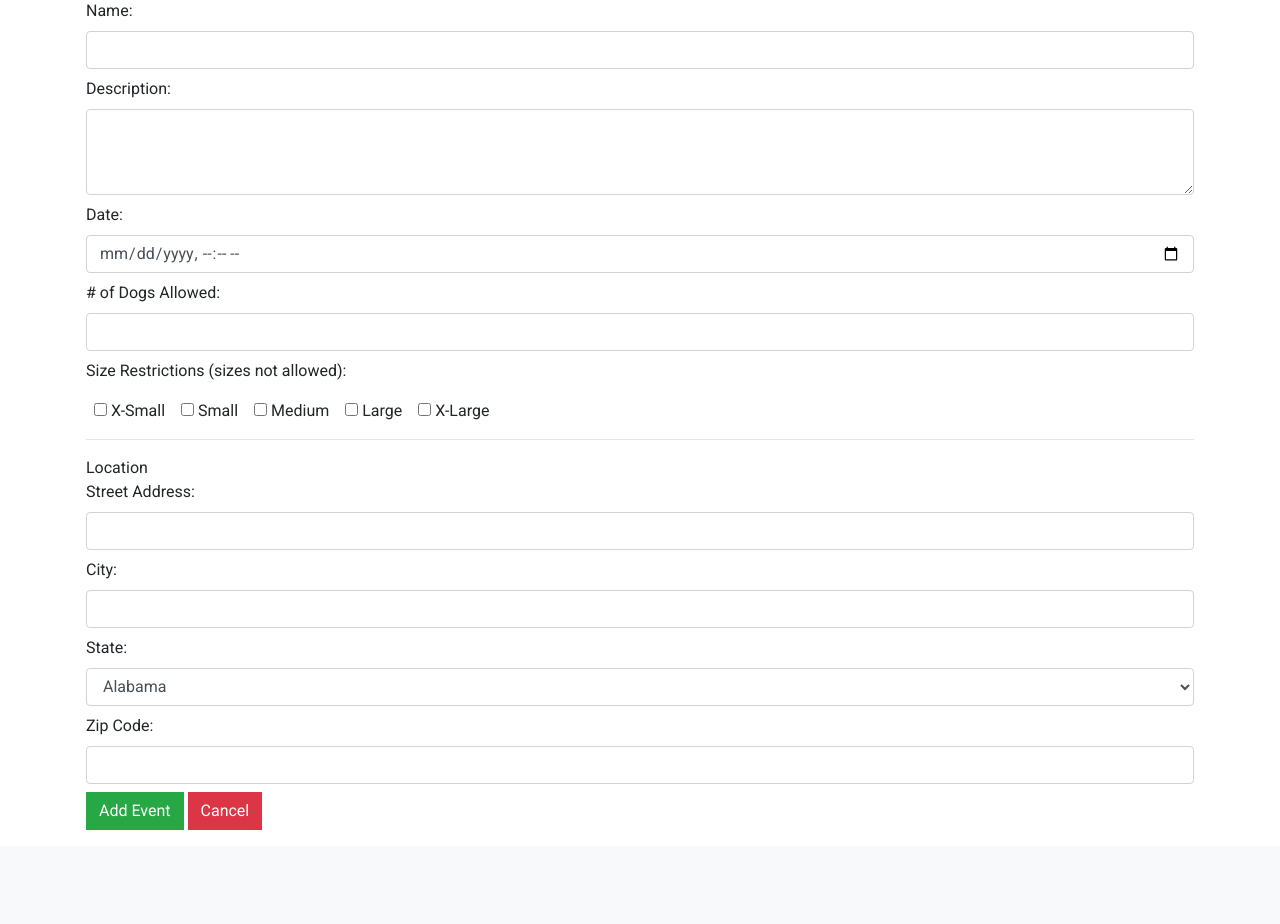
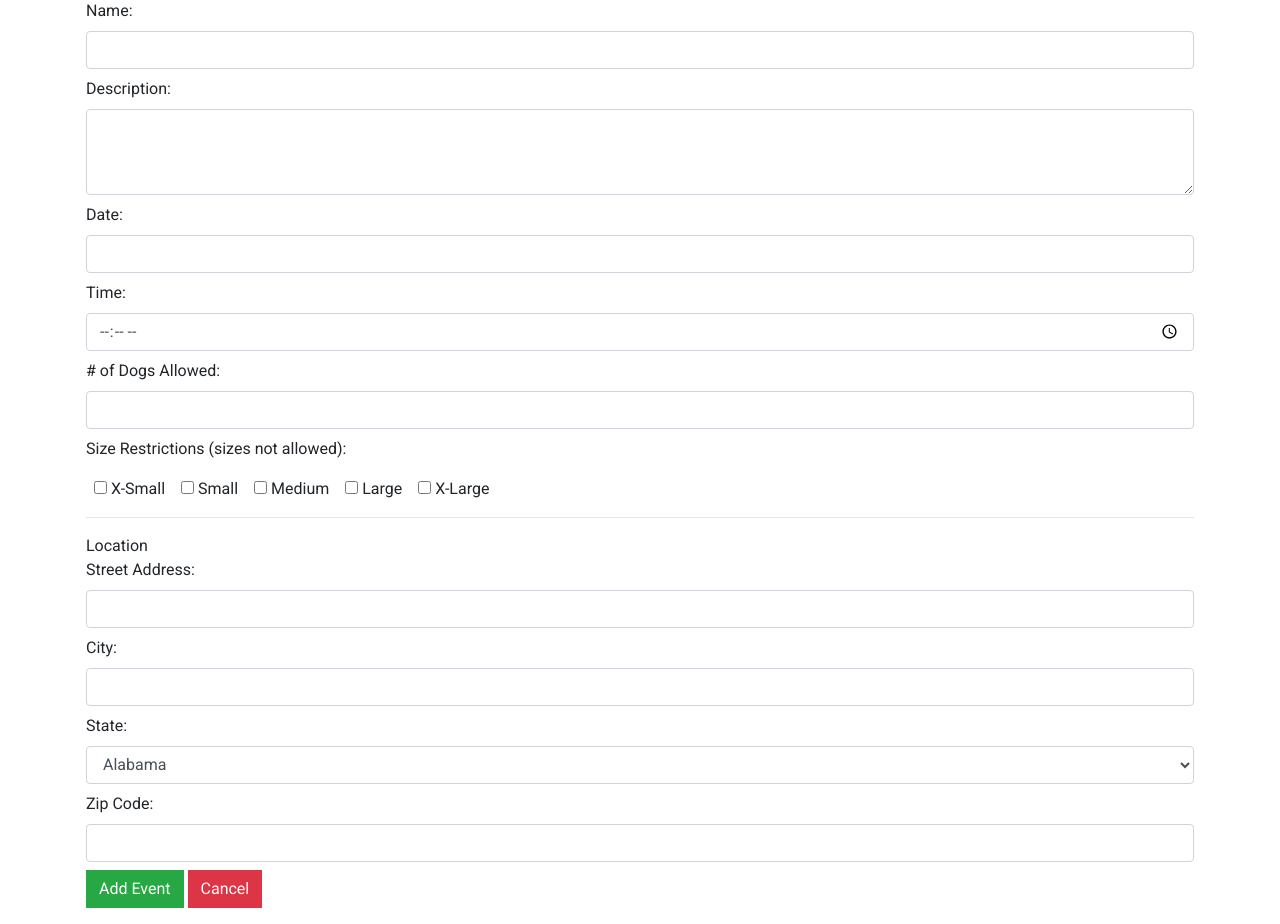
Before and after one commit to codingdojo-projects-algos-august-2019/AmandaP, a Flask app: page /events/create in a window 1280 px wide. Shown: the part 110-1034 px from the top of the page. Before the commit the page ends 940 px from the top, so only its background shows below. Run offline with Flask 2, Linux system fonts and the light colour scheme; a user stored in the database is signed in; some libraries are stand-ins or nearby versions.

Commit message:
making date a little easier to work with

```diff
--- a/doggy_dates/controller_functions.py
+++ b/doggy_dates/controller_functions.py
@@ -83,14 +83,15 @@ def create_event():
             flash('must have dog to create event', 'error')
             return redirect('/')
         return render_template('create_event.html')
+    time = request.form['date'] + ' ' + request.form['time']
     data = {
-        'id': 0,
         'size_restrictions': request.form.getlist('size_restrictions[]'),
-        'event_time' : request.form['event_time']
+        'event_time': time
     }
     validated_event = Event.validate_event(data)
     if validated_event:
         event = event_schema.dump(request.form)
+        event.data['event_time'] = time
         event.data['creator_id'] = session['userid']
         new_event = Event.add_event(event.data)
         conflicts = get_conflicts(new_event)
@@ -268,8 +269,7 @@ def show_user(id):
 
 # editing functions
 
-def edit_event(id):
-    print(request.form)
+def edit_event(id, size_restrictions=None):
     if 'userid' not in session:
         return redirect('/')
     event = Event.query.get(id)
@@ -284,26 +284,22 @@ def edit_event(id):
         for size in event.size_restrictions:
             restrictions.append(size.id)
         return render_template('event_details.html', edit=True, event=event, restrictions=restrictions)
+    time = request.form['date'] + ' ' + request.form['time']
     if len(event.attendees) == 0:
-        data = {
-            'id': id,
-            'size_restrictions': request.form.getlist('size_restrictions[]'),
-            'event_time' : request.form['event_time']
-        }
-    else:
-        data = {
-            'id': id,
-            'size_restrictions': None,
-            'event_time' : request.form['event_time']
-        }
-    validated_event = Event.validate_event(data)
+        size_restrictions = request.form.getlist('size_restrictions[]')
+    data = {
+        'id': id,
+        'size_restrictions': size_restrictions,
+        'event_time' : time
+    }
+    validated_event = Event.validate_existing_event(data)
     if validated_event:
         event.name = request.form['name']
         event.address = request.form['address']
         event.city = request.form['city']
         event.state = request.form['state']
         event.zip_code = request.form['zip_code']
-        event.event_time = parse_date(request.form['event_time'])
+        event.event_time = parse_date("{} {}".format(request.form['date'], request.form['time']))
         if len(event.attendees) == 0:
             event.capacity = request.form['capacity']
             EventSizeRestriction.query.filter_by(event_id=id).delete()
--- a/doggy_dates/templates/create_event.html
+++ b/doggy_dates/templates/create_event.html
@@ -7,8 +7,16 @@
    <link href="https://fonts.googleapis.com/css?family=Roboto:300i,400,700&display=swap" rel="stylesheet">
     <title>Doggy Dates</title>
     <link href="{{url_for('static', filename='css/styles.css')}}" rel="stylesheet">
+    <link rel="stylesheet" href="https://code.jquery.com/ui/1.12.1/themes/base/jquery-ui.css">
     <script src="https://ajax.googleapis.com/ajax/libs/jquery/3.4.1/jquery.min.js"></script>
     <script src="https://kit.fontawesome.com/e3b204c805.js"></script>
+    <script src="https://code.jquery.com/jquery-1.12.4.js"></script>
+    <script src="https://code.jquery.com/ui/1.12.1/jquery-ui.js"></script>
+    <script>
+    $( function() {
+      $( "#datepicker" ).datepicker();
+    } );
+    </script>
   </head>
   <body>
     <nav class="navbar navbar-dark bg-dark navbar-expand-lg ">
@@ -62,7 +70,7 @@
     </span>
     <div class="container p-3">
      <h4>Create New Event</h4>
-      <form action="/events/create" method="post" id="eventForm">
+      <form id="eventForm" autocomplete="off">
         <div class="mb-2">
           <label for="name">Name: </label>
           <input type="text" id="name" name="name" class="form-control" required>
@@ -72,8 +80,12 @@
           <textarea id="description" name="description" rows="3" class="form-control" required></textarea>
         </div>
         <div class="mb-2">
-          <label for="date">Date: </label>
-          <input type="datetime-local" id="date" name="event_time" class="form-control" required>
+          <label for="datepicker">Date: </label>
+          <input type="text" id="datepicker" name="date" class="form-control" required>
+        </div>
+        <div class="mb-2">
+          <label for="time">Time: </label>
+          <input type="time" id="time" name="time" class="form-control" placeholder="Example: 1:30PM" required>
         </div>
         <div class="mb-2">
           <label for="capacity"># of Dogs Allowed: </label>
@@ -81,15 +93,25 @@
         </div>
           <p>Size Restrictions (sizes not allowed):</p>
         <div class="mb-2 d-flex">
-          <span class="mx-2"><input type="checkbox" name="size_restrictions[]" value="1"> X-Small
+          <span class="mx-2"><input type="checkbox" name="size_restrictions[]" value="1">
+            <span class="d-none d-sm-inline"> X-Small</span>
+            <span class="d-inline d-sm-none"> XS</span>
             </span>
-          <span class="mx-2"><input type="checkbox" name="size_restrictions[]" value="2"> Small
+          <span class="mx-2"><input type="checkbox" name="size_restrictions[]" value="2">
+            <span class="d-none d-sm-inline"> Small</span>
+            <span class="d-inline d-sm-none"> SM</span>
             </span>
-          <span class="mx-2"><input type="checkbox" name="size_restrictions[]" value="3"> Medium
+          <span class="mx-2"><input type="checkbox" name="size_restrictions[]" value="3">
+            <span class="d-none d-sm-inline"> Medium</span>
+            <span class="d-inline d-sm-none"> MD</span>
             </span>
-          <span class="mx-2"><input type="checkbox" name="size_restrictions[]" value="4"> Large
+          <span class="mx-2"><input type="checkbox" name="size_restrictions[]" value="4">
+            <span class="d-none d-sm-inline"> Large</span>
+            <span class="d-inline d-sm-none"> L</span>
             </span>
-          <span class="mx-2"><input type="checkbox" name="size_restrictions[]" value="5"> X-Large
+          <span class="mx-2"><input type="checkbox" name="size_restrictions[]" value="5">
+            <span class="d-none d-sm-inline"> X-Large</span>
+            <span class="d-inline d-sm-none"> XL</span>
             </span>
         </div>
         <hr>
```
Also changed, not shown: doggy_dates/models/event_models.py (+29 -5 lines), doggy_dates/templates/create_dog.html (+11 -3 lines), doggy_dates/templates/event_details.html (+14 -2 lines).
